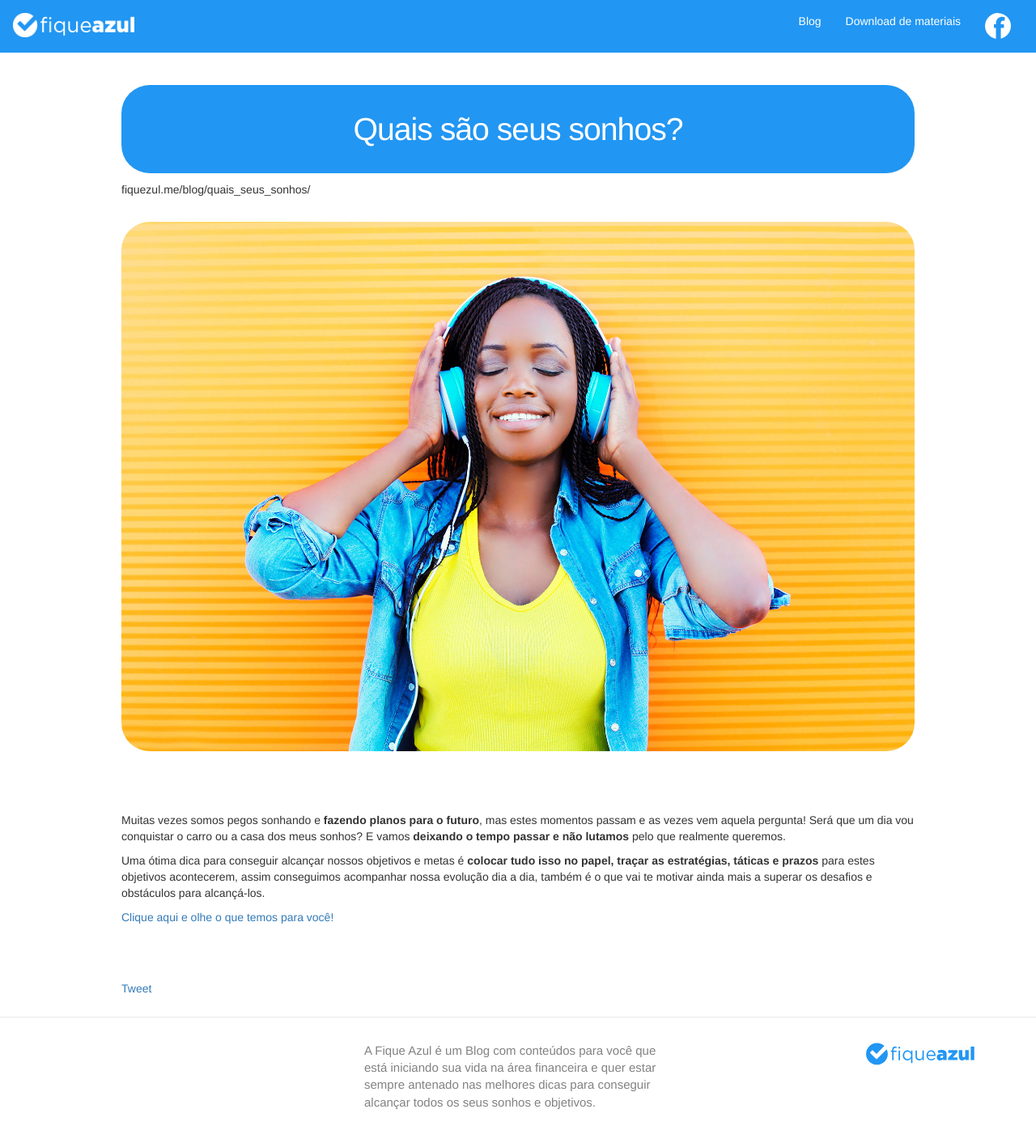
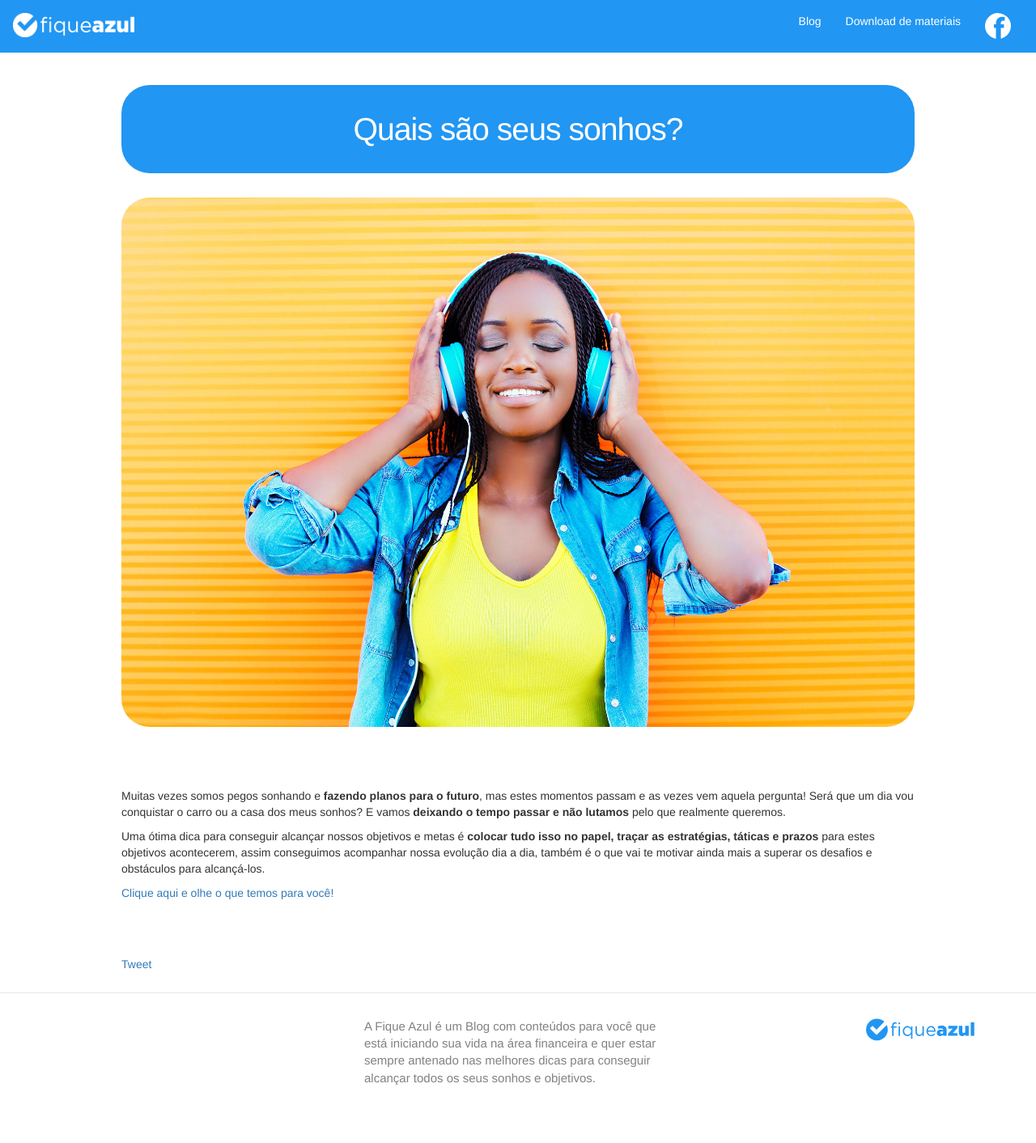
Before and after one commit to bruno-alencar/neon-blog, a Jekyll site: the page built from _posts/2017-01-23-quais_seus_sonhos.md, in a window 1280 px wide. Shown: the whole page at 81% size. Built offline with Jekyll 4.4.1, drawn with Linux system fonts in a browser that asks for light colours; nearby versions of some CDN libraries; comment, search, counter and statistics services are not loaded; after the commit the page ends 1382 px from its top, so only the background shows below that; grey boxes are pictures that could not be loaded.

Commit message:
Remove a text line from post

```diff
--- a/_layouts/post.html
+++ b/_layouts/post.html
@@ -11,7 +11,6 @@ layout: default
 
 	  <header class="post-header">
 	    <h1 class="post-title" itemprop="name headline">{{ page.title }}</h1>
-			fiquezul.me{{page.url}}
 	    <!-- <p class="post-meta"><time datetime="{{ page.date | date_to_xmlschema }}" itemprop="datePublished">{{ page.date | date: "%b %-d, %Y" }}</time>{% if page.author %} • <span itemprop="author" itemscope itemtype="http://schema.org/Person"><span itemprop="name">{{ page.author }}</span></span>{% endif %}</p> -->
 	  </header>
 
```
